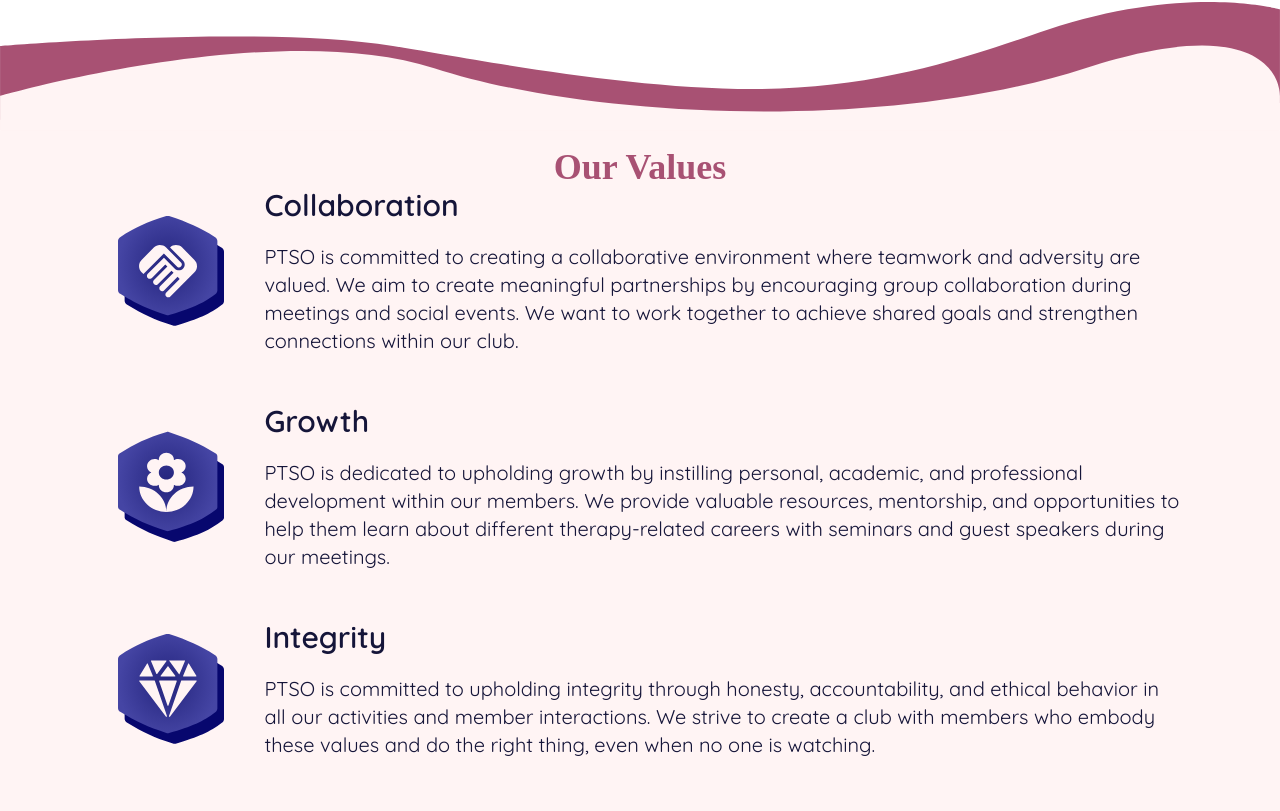
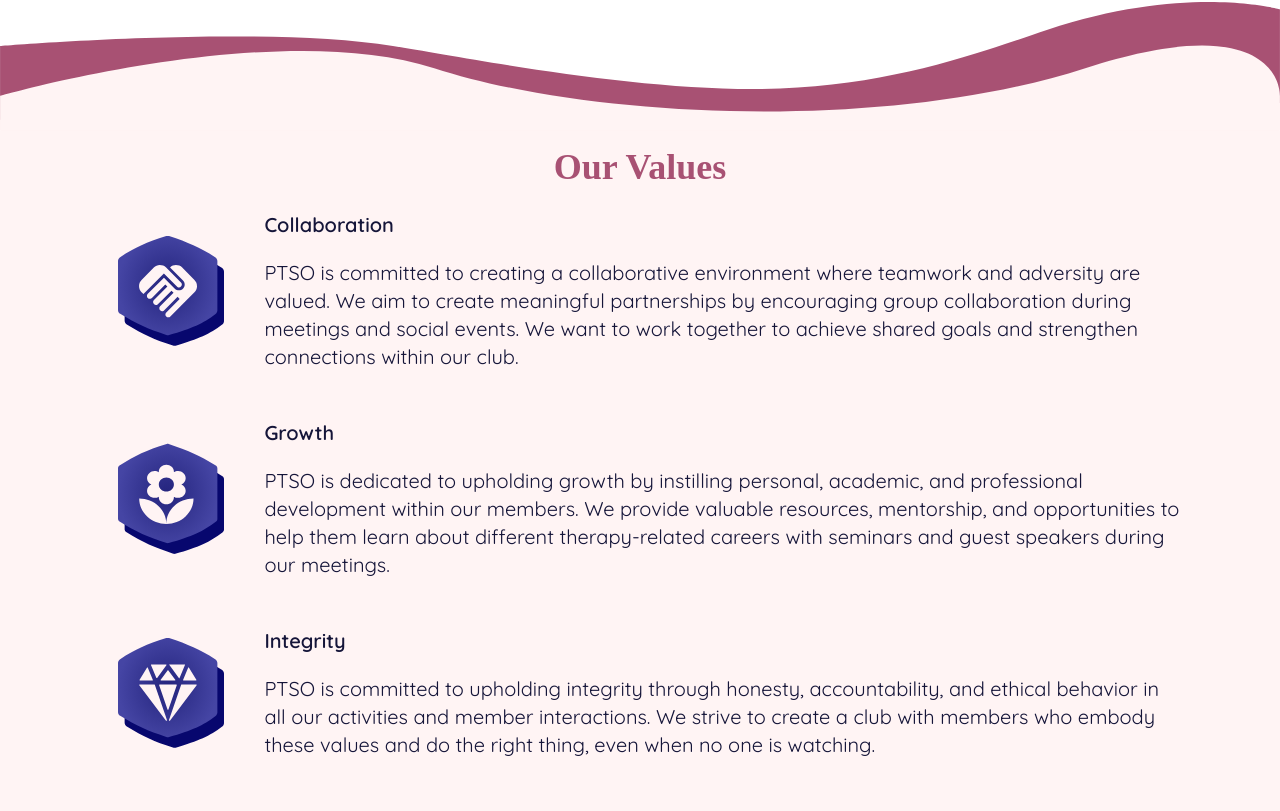
Before and after one commit to acm-ucr/ptso-website, a Next.js app: page /about in a window 1280 px wide. Shown: the part 716-1527 px from the top of the page. Built offline with nearby package versions, Linux system fonts and the light colour scheme; a web font is replaced by a local one.

Commit message:
about page tweaks

```diff
--- a/src/components/about/Mission.tsx
+++ b/src/components/about/Mission.tsx
@@ -24,7 +24,7 @@ const Mission = () => {
 
       <motion.div
         {...textAnimation}
-        className="text-ptso-purple-accent font-quicksand text-center text-lg sm:text-xl md:w-2/5 md:text-2xl"
+        className="text-ptso-purple-accent font-quicksand text-center text-lg sm:text-xl md:w-2/5 lg:text-2xl"
       >
         <p>
           At PTSO, we are dedicated to fostering a supportive and inclusive
--- a/src/components/about/Value.tsx
+++ b/src/components/about/Value.tsx
@@ -10,11 +10,11 @@ interface ValueProps {
 const Value = ({ name, image, alt, description }: ValueProps) => {
   return (
     <div>
-      <div className="flex w-7/8 gap-10 justify-self-center pb-12 max-md:hidden">
+      <div className="flex w-7/8 gap-10 justify-self-center py-6 max-md:hidden">
         <Image src={image} alt={alt} className="w-1/10" />
 
         <div className="flex-col space-y-5 md:w-6/7 xl:w-9/10">
-          <div className="font-quicksand text-ptso-purple-accent font-semibold md:text-2xl lg:text-3xl">
+          <div className="font-quicksand text-ptso-purple-accent text-lg font-semibold lg:text-xl">
             {name}
           </div>
           <div className="font-quicksand text-ptso-purple-accent md:text-lg lg:text-xl">
```
